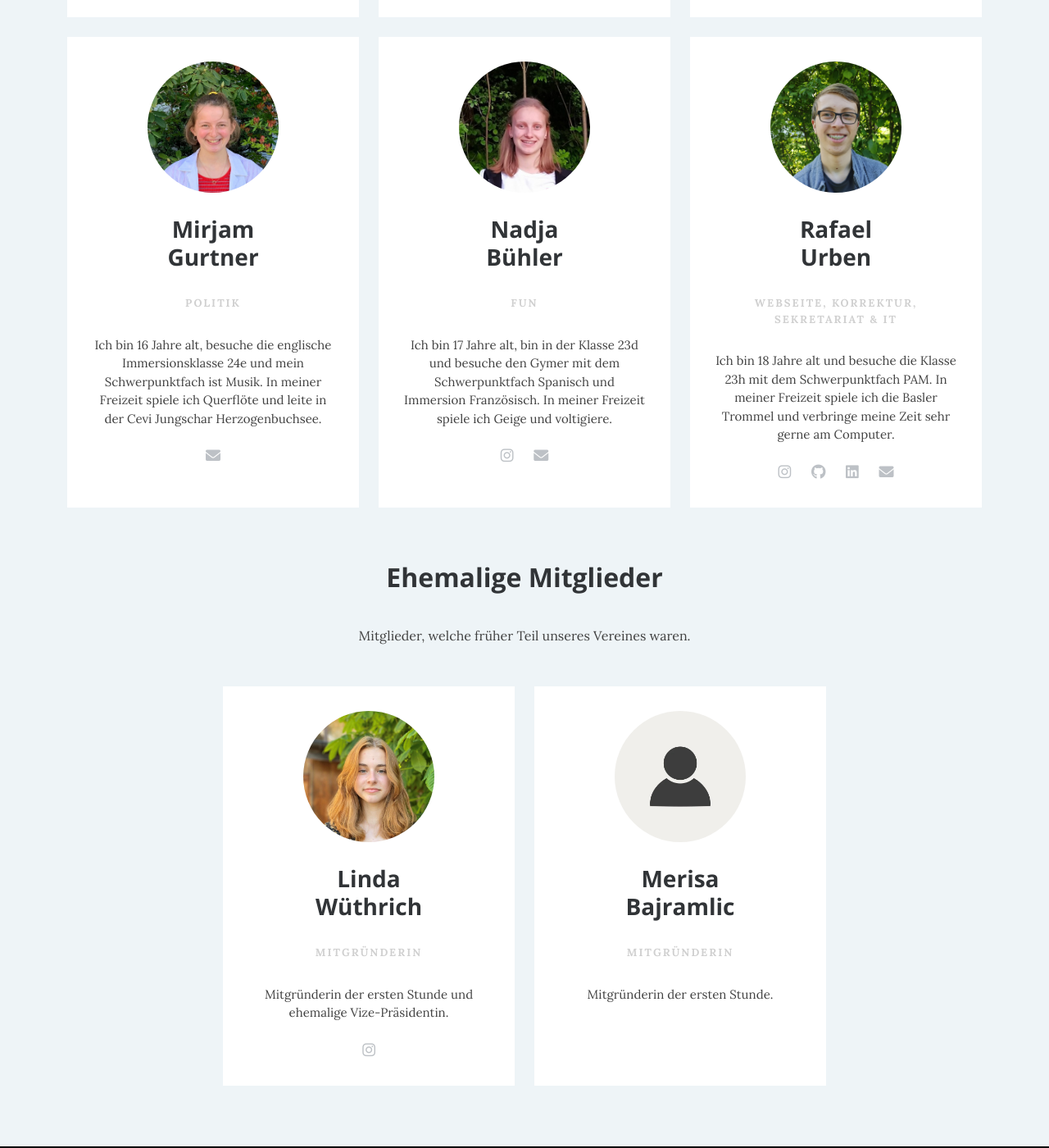
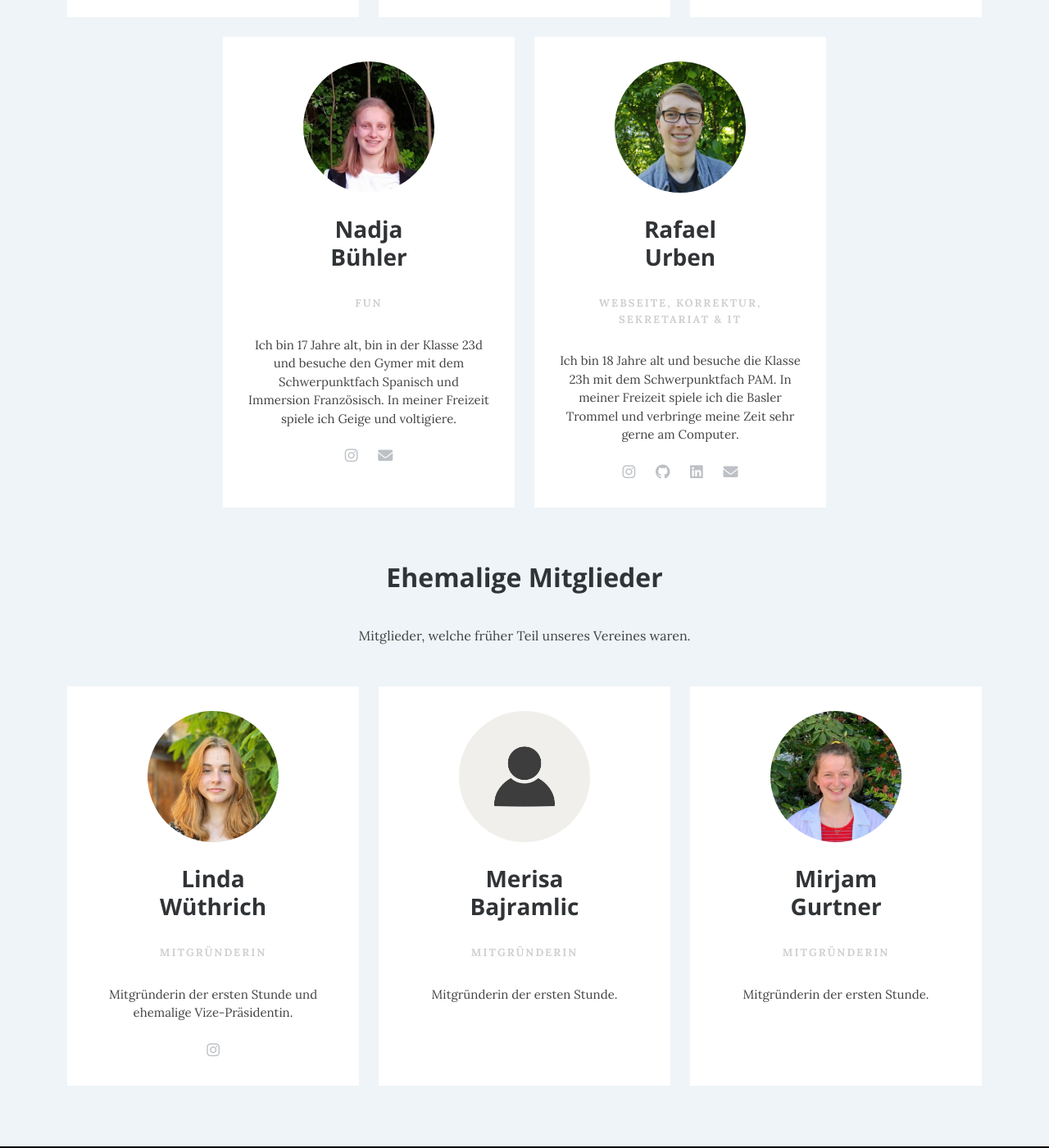
Before and after one commit to gymnewsium/gymnewsium.github.io, a Jekyll site: the page built from pages/about.html, in a window 1280 px wide and 1400 px high, scrolled down 1282 px. Shown: the whole window at 82% size. Built offline with Jekyll 4.4.1, drawn with Linux system fonts in a browser that asks for light colours.

Commit message:
Update team.yml

```diff
--- a/_data/team.yml
+++ b/_data/team.yml
@@ -55,15 +55,11 @@ merisabajramlic:
   left: true
 mirjamgurtner:
   name: Mirjam Gurtner
-  position: Politik
+  position: Mitgründerin
   bio: |
-    Ich bin 16 Jahre alt, besuche die englische Immersionsklasse 24e und mein Schwerpunktfach ist Musik.
-    In meiner Freizeit spiele ich Querflöte und leite in der Cevi Jungschar Herzogenbuchsee.
-  icons:
-    -
-      icon: fas fa-envelope
-      url: mailto:mirjam@gymnewsium.ch
+    Mitgründerin der ersten Stunde.
   image: Mirjam Gurtner.jpg
+  left: true
 nadjabühler:
   name: Nadja Bühler
   position: Fun
```
